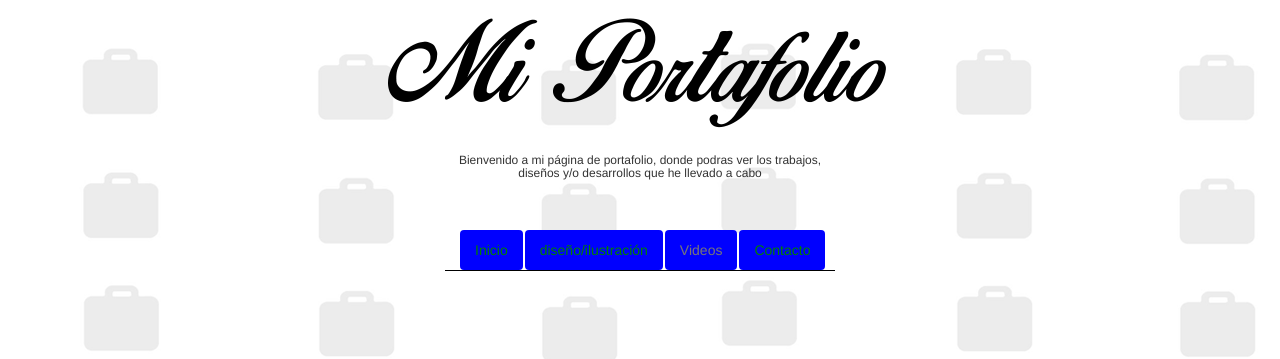
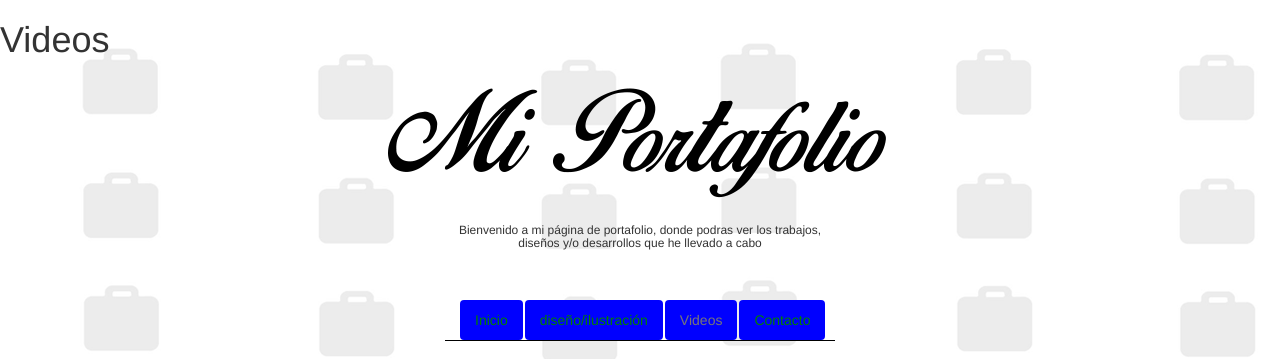
Before and after one commit to juanchobl/miportafolio, a plain HTML site: page videos.html in a window 1280 px wide. Shown: the top 359 px of the page. Drawn offline with Linux system fonts and the light colour scheme.

```diff
--- a/videos.html
+++ b/videos.html
@@ -8,6 +8,10 @@
 	<script type="text/javascript" src="js/script.js"></script>
 </head>
 <body background="img/background2.png">
+
+
+	<h1>Videos</h1>
+
 	<center>
 		<header>
 			<img class="img-responsive" src="img/mi portafolio.png">
```
